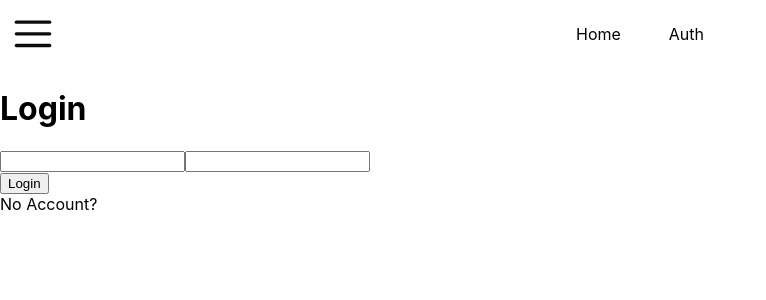
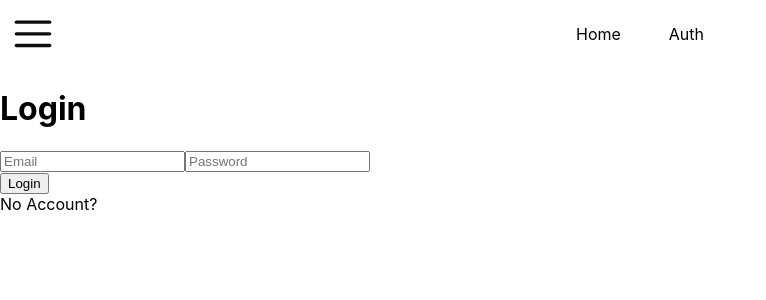
Before and after one commit to mario-hess/node-react-multiplayer, a React (Vite) app in the folder client/: page /auth in a window 1280 px wide. Shown: the top 300 px of the page, without its empty margins (0-766 px from the left). Built offline with nearby package versions, Linux system fonts and the light colour scheme; no server answers.

Commit message:
:art: Add input placeholders

```diff
--- a/client/src/pages/Auth/login/index.tsx
+++ b/client/src/pages/Auth/login/index.tsx
@@ -58,6 +58,7 @@ const Login = ({ silentRefresh, isLoading, setIsLoading }: ComponentProps) => {
           id='email'
           type='email'
           name='email'
+          placeholder='Email'
           value={values.email}
           onChange={handleOnChange}
         />
@@ -65,6 +66,7 @@ const Login = ({ silentRefresh, isLoading, setIsLoading }: ComponentProps) => {
           id='password'
           type='password'
           name='password'
+          placeholder='Password'
           value={values.password}
           onChange={handleOnChange}
         />
--- a/client/src/pages/Auth/signup/index.tsx
+++ b/client/src/pages/Auth/signup/index.tsx
@@ -63,6 +63,7 @@ const Signup = ({
           id='email'
           type='email'
           name='email'
+          placeholder='Email'
           value={values.email}
           onChange={handleOnChange}
         />
@@ -70,6 +71,7 @@ const Signup = ({
           id='username'
           type='text'
           name='username'
+          placeholder='Username'
           value={values.username}
           onChange={handleOnChange}
         />
@@ -78,6 +80,7 @@ const Signup = ({
           id='password'
           type='password'
           name='password'
+          placeholder='Password'
           value={values.password}
           onChange={handleOnChange}
         />
@@ -85,6 +88,7 @@ const Signup = ({
           id='confirmPassword'
           type='password'
           name='confirmPassword'
+          placeholder='Confirm Password'
           value={values.confirmPassword}
           onChange={handleOnChange}
         />
```
